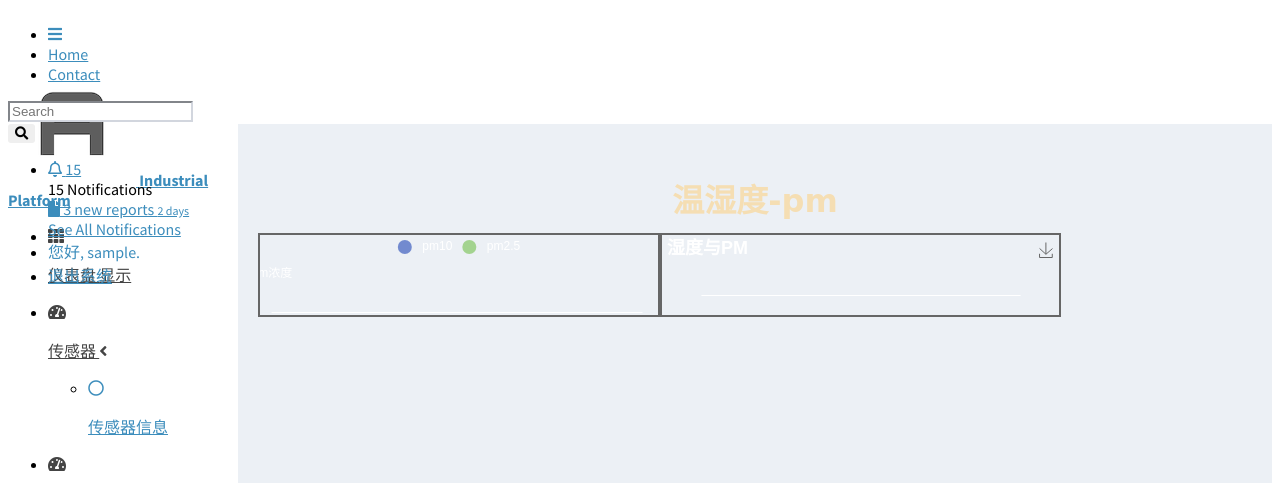
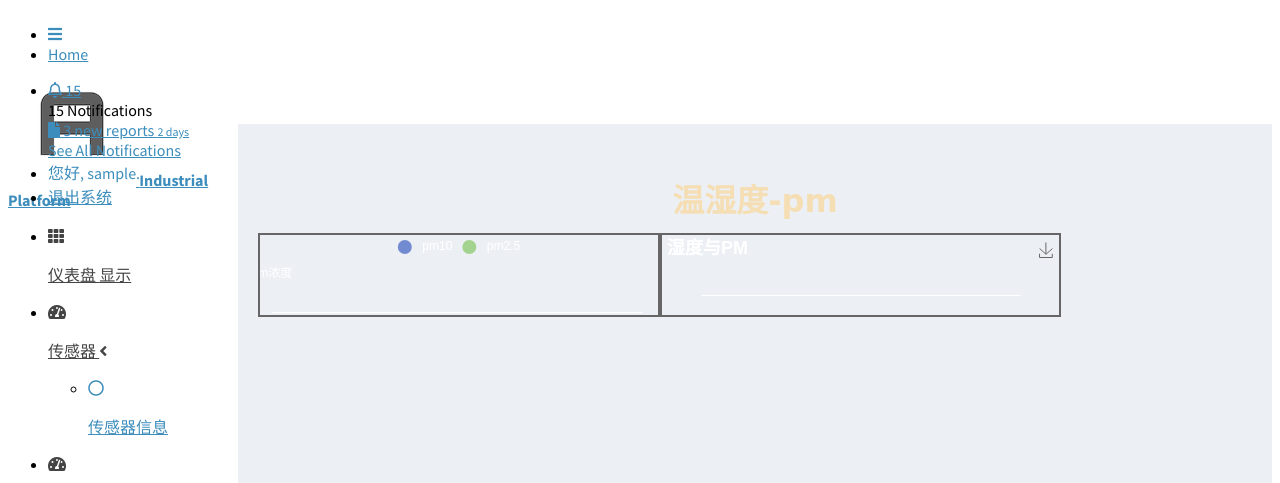
Before and after one commit to wht-dd/gongyedata, a Django app: page /PTH_PM/ in a window 1280 px wide. Shown: the top 483 px of the page. Run offline with Django 3.2, Linux system fonts and the light colour scheme; the visitor is signed in with stand-in values (Sample User, id 1); data that the repository does not hold is empty; some libraries are stand-ins or nearby versions.

Commit message:
菜单修改，去除搜索框等无用选项

```diff
--- a/Industrial_Logs/templates/Industrial_Logs/base.html
+++ b/Industrial_Logs/templates/Industrial_Logs/base.html
@@ -41,7 +41,7 @@
 {#    <script src="{{STATIC_URL}}js/fullscreen.js"></script>#}
 {#    <script src="{{STATIC_URL}}js/localFullScreen.js"></script>#}
 {#    <script src="{{STATIC_URL}}js/echarts.min.js"></script>#}
-
+<div id="back">
     <div class="wrapper">
         <!-- Navbar -->
         <nav class="main-header navbar navbar-expand navbar-white navbar-light">
@@ -53,21 +53,21 @@
                 <li class="nav-item d-none d-sm-inline-block">
                     <a href="/" class="nav-link">Home</a>
                 </li>
-                <li class="nav-item d-none d-sm-inline-block">
-                    <a href="#" class="nav-link">Contact</a>
-                </li>
+{#                <li class="nav-item d-none d-sm-inline-block">#}
+{#                    <a href="#" class="nav-link">Contact</a>#}
+{#                </li>  // 上方导航栏弃用部分#}
             </ul>
             <!-- SEARCH FORM -->
-            <form class="form-inline ml-3">
-                <div class="input-group input-group-sm">
-                    <input class="form-control form-control-navbar" type="search" placeholder="Search" aria-label="Search">
-                    <div class="input-group-append">
-                        <button class="btn btn-navbar" type="submit">
-              <i class="fas fa-search"></i>
-            </button>
-                    </div>
-                </div>
-            </form>
+{#            <form class="form-inline ml-3">#}
+{#                <div class="input-group input-group-sm">#}
+{#                    <input class="form-control form-control-navbar" type="search" placeholder="Search" aria-label="Search">#}
+{#                    <div class="input-group-append">#}
+{#                        <button class="btn btn-navbar" type="submit">#}
+{#              <i class="fas fa-search"></i>#}
+{#            </button>#}
+{#                    </div>#}
+{#                </div>#}
+{#            </form>  // 上方导航栏弃用部分(搜索框)#}
             <!-- Right navbar links -->
             <ul class="navbar-nav ml-auto">
                 <!-- Notifications Dropdown Menu -->
@@ -318,6 +318,8 @@
             <strong>Copyright &copy; 2020 All rights reserved.</strong>
     </footer>
   </div>
+</div>
+
   <!-- ./wrapper -->
 <script>
         function btnClick(event) {
--- a/static/dist/js/PTH_PM.js
+++ b/static/dist/js/PTH_PM.js
@@ -102,7 +102,7 @@
     },
     tooltip: {
         trigger: 'axis',
-
+        formatter: 'PM浓度:{c}μg/m³<br>温度:{b}°C'
     },
     toolbox: {
         show: true,
```
